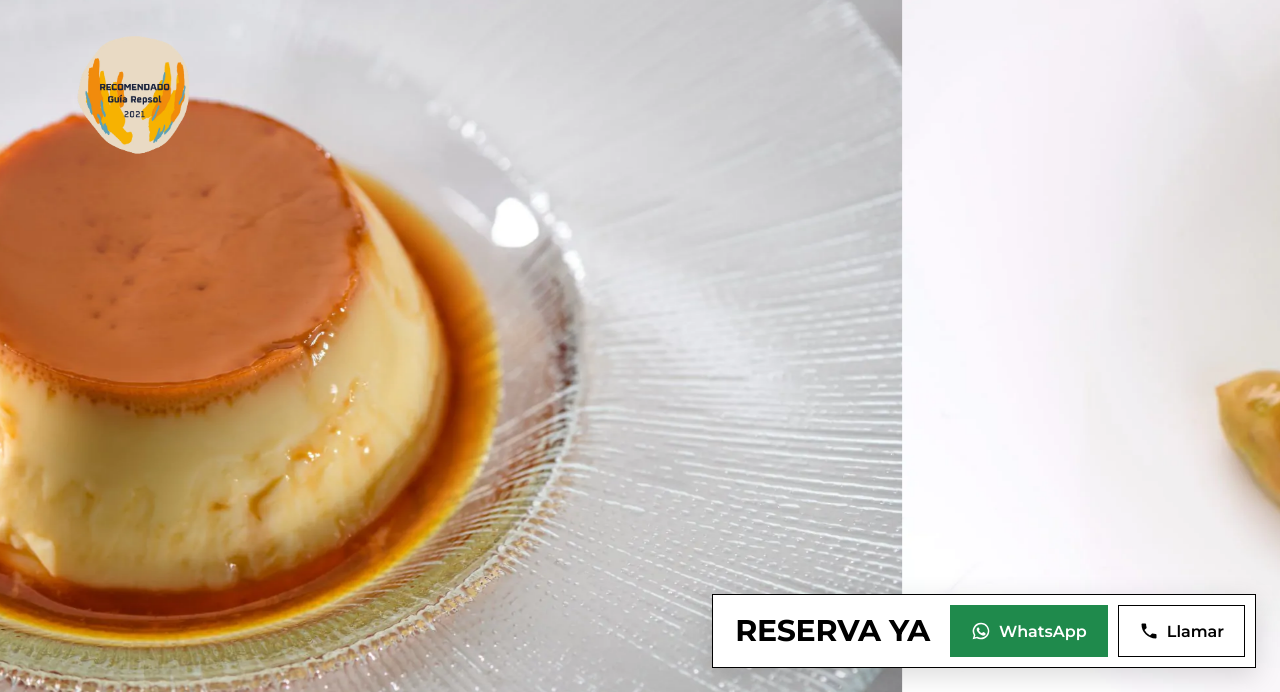
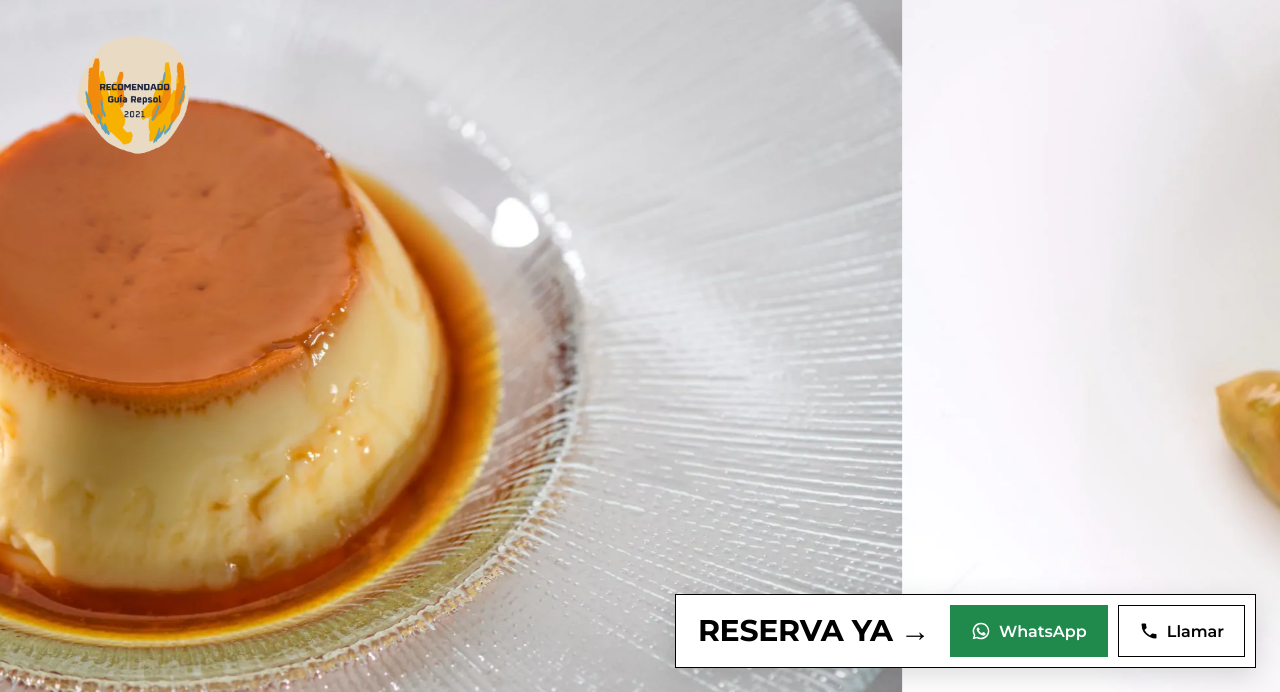
Before and after one commit to olisrr/jotaele, a plain HTML site: page index.html in a window 1280 px wide. Shown: the part 108-800 px from the top of the page. Drawn offline with Linux system fonts and the light colour scheme.

Commit message:
«Reserva ya» abre la página de reservas (CoverManager)
Co-Authored-By: Claude Opus 5.5 <noreply@anthropic.com>

```diff
--- a/css/estilos.css
+++ b/css/estilos.css
@@ -1319,3 +1319,9 @@ address {
     padding: 0 8px;
   }
 }
+
+/* «Reserva ya» abre la página de reservas (CoverManager) */
+a.rb-title[data-astro-cid-vbnoxhe6] { text-decoration: none; cursor: pointer; }
+a.rb-title[data-astro-cid-vbnoxhe6]:hover { text-decoration: underline; text-underline-offset: 4px; }
+.rb-arrow[data-astro-cid-vbnoxhe6] { font-weight: 400; }
+@media (max-width: 700px) { .rb-arrow[data-astro-cid-vbnoxhe6] { display: none; } }
--- a/index.html
+++ b/index.html
@@ -776,7 +776,7 @@
         location.hash === `#regala` && document.querySelector(`#popup-regala`)?.showModal();
     </script>
     <aside class="rb" aria-label="Reserva ya" data-astro-cid-vbnoxhe6>
-      <p class="rb-title" data-astro-cid-vbnoxhe6>Reserva ya</p>
+      <a class="rb-title" data-astro-cid-vbnoxhe6 href="/reservas/" title="Reservar online (CoverManager)">Reserva ya<span class="rb-arrow" data-astro-cid-vbnoxhe6 aria-hidden="true"> →</span></a>
       <a
         class="rb-btn rb-wa"
         href="https://wa.me/34648251974?text=Hola%2C%20quiero%20reservar%20una%20mesa%20en%20Jota%20Ele.%0AD%C3%ADa%3A%20%0AHora%3A%20%0APersonas%3A%20%0ANombre%3A%20"
```
Also changed, not shown: 404.html (+1 -1 lines), b/index.html (+1 -1 lines), carta/index.html (+1 -1 lines), en/index.html (+1 -1 lines), en/menu/index.html (+1 -1 lines), navidad/index.html (+1 -1 lines), politica-de-cookies/index.html (+1 -1 lines), politica-de-privacidad/index.html (+1 -1 lines), regalo/index.html (+1 -1 lines), reservas/index.html (+1 -1 lines), terminos-y-condiciones/index.html (+1 -1 lines).
